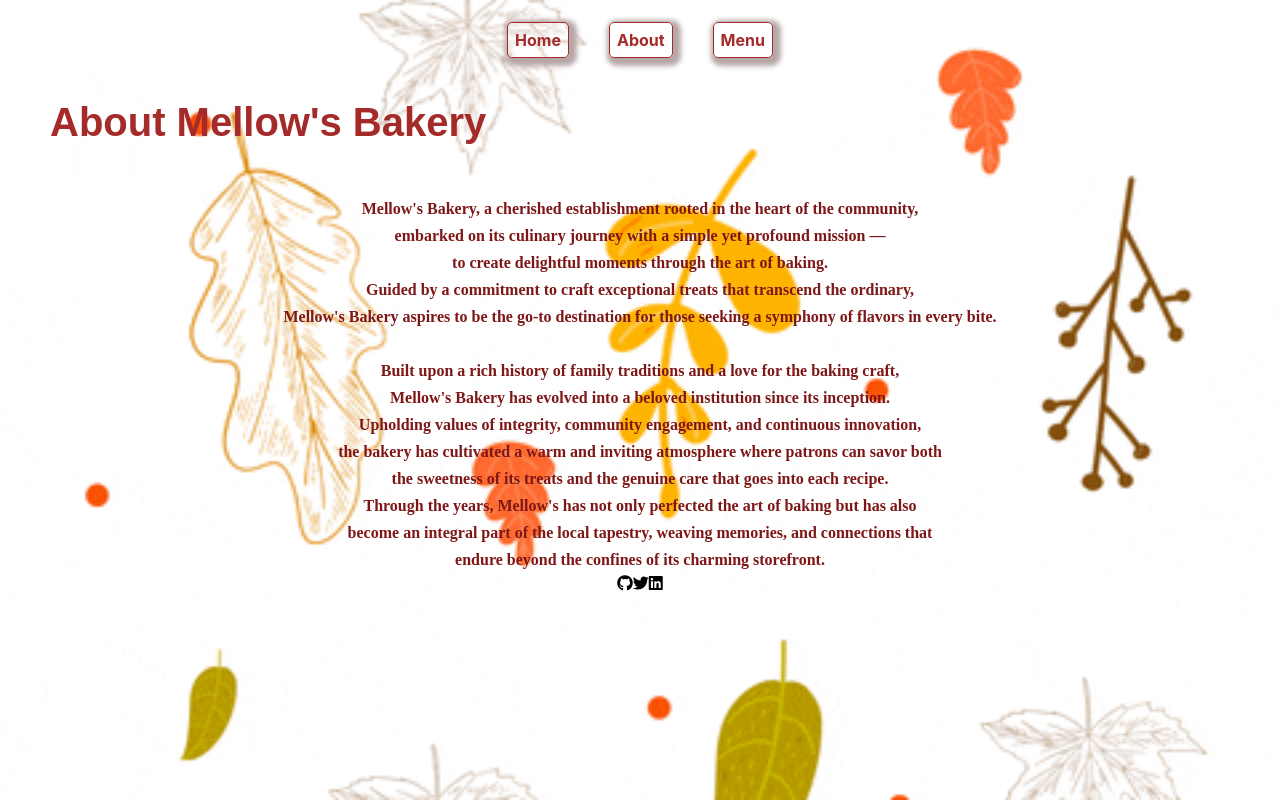
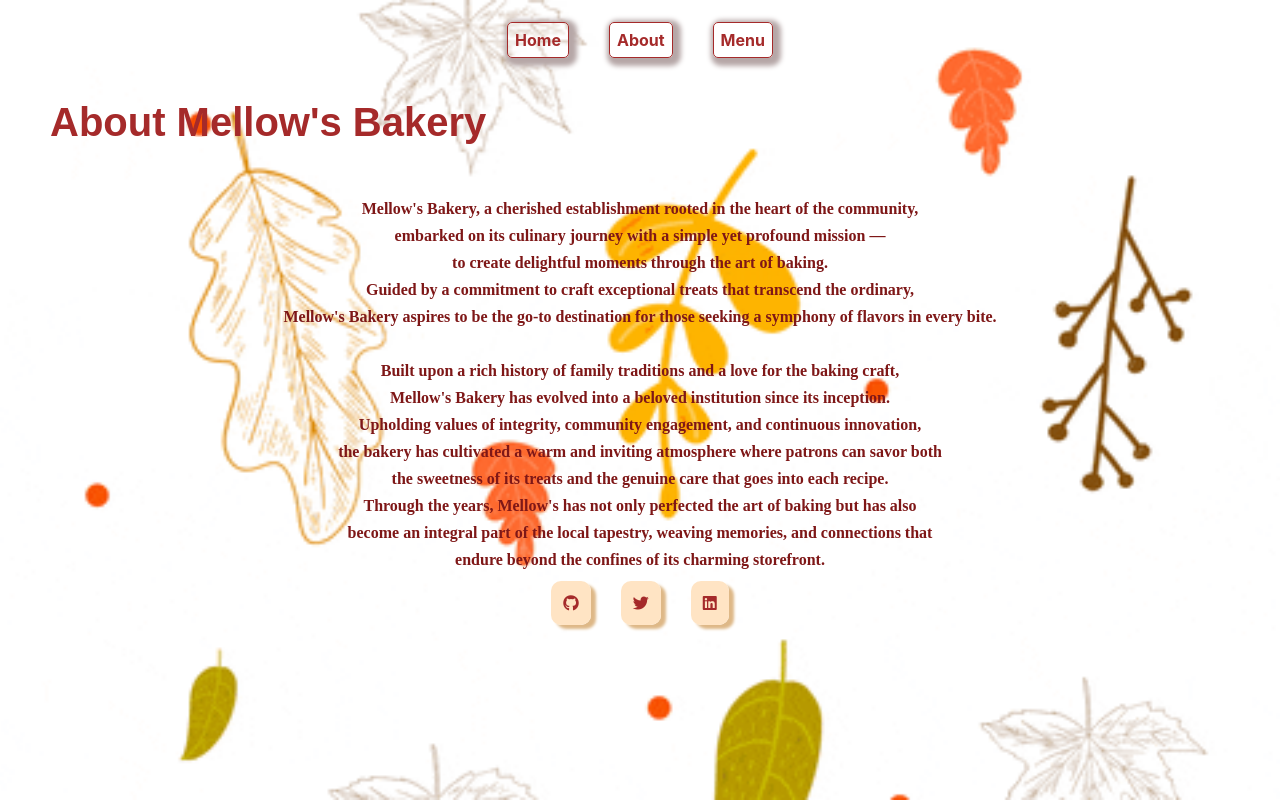
Before and after one commit to MellowMokoen/bakery-website, a React (Create React App) app: page /about in a window 1280 px wide. Built offline with nearby package versions, Linux system fonts and the light colour scheme.

Commit message:
Styled the icons and added urls

```diff
--- a/src/AboutPage.css
+++ b/src/AboutPage.css
@@ -13,3 +13,23 @@
     font-family: cursive;
     font-weight: bold;
 }
+
+.contacts {
+    margin: 20px;
+}
+
+.contacts a {
+    color: brown;
+    background-color: bisque;
+    margin: 15px;
+    padding: 12px;
+    font-size: medium;
+    border-radius: 10px;
+    box-shadow: 5px 4px 3px burlywood;
+}
+
+.contacts a:hover {
+    color: green;
+    font-size: 30px;
+    background-color: white;
+}
--- a/src/AboutPage.js
+++ b/src/AboutPage.js
@@ -25,9 +25,9 @@ export default function(){
             endure beyond the confines of its charming storefront.
         </div>
         <div className="contacts">
-          <i class="fa-brands fa-github"></i>
-          <i class="fa-brands fa-twitter"></i>
-          <i class="fa-brands fa-linkedin"></i>
+          <a href="https://github.com/MellowMokoen"><i class="fa-brands fa-github github"></i></a>
+          <a href="https://twitter.com/Mellow_Mokoen"><i class="fa-brands fa-twitter twitter"></i></a>
+          <a href="/"><i class="fa-brands fa-linkedin linkedin"></i></a>
         </div>
       </div>
     );
```
